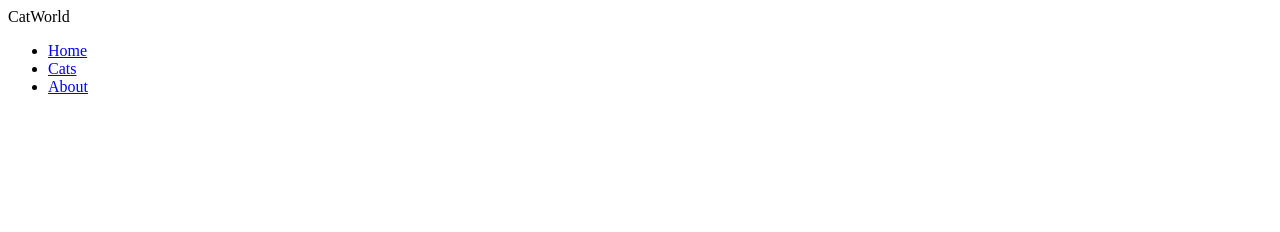
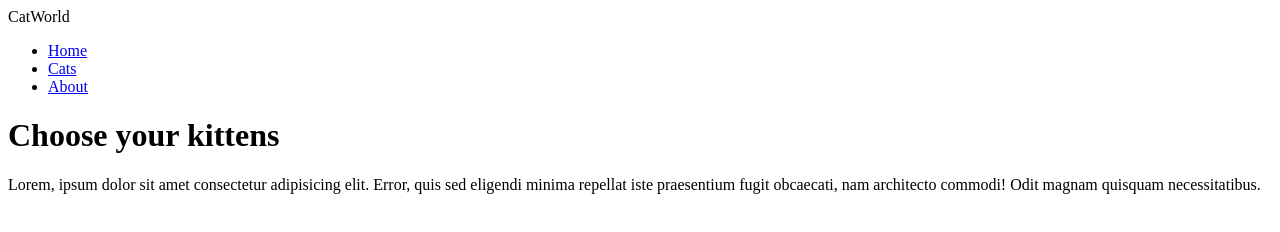
Before and after one commit to SonDo580/odin-landing-page, a plain HTML site: page index.html in a window 1280 px wide. Drawn offline with Linux system fonts and the light colour scheme.

Commit message:
Add a heading and a description to the banner

```diff
--- a/index.html
+++ b/index.html
@@ -1,11 +1,13 @@
 <!DOCTYPE html>
 <html lang="en">
+
 <head>
     <meta charset="UTF-8">
     <meta http-equiv="X-UA-Compatible" content="IE=edge">
     <meta name="viewport" content="width=device-width, initial-scale=1.0">
     <title>Odin Landing Page</title>
 </head>
+
 <body>
     <!-- HEADER -->
     <div class="header">
@@ -21,8 +23,14 @@
 
     <!-- BANNER -->
     <div class="banner">
-        <div class="left"></div>
+        <div class="left">
+            <h1>Choose your kittens</h1>
+            <p>Lorem, ipsum dolor sit amet consectetur adipisicing elit. Error, quis sed eligendi minima repellat iste
+                praesentium fugit obcaecati, nam architecto commodi! Odit magnam quisquam necessitatibus.</p>
+
+        </div>
         <div class="right"></div>
     </div>
 </body>
+
 </html>
```
